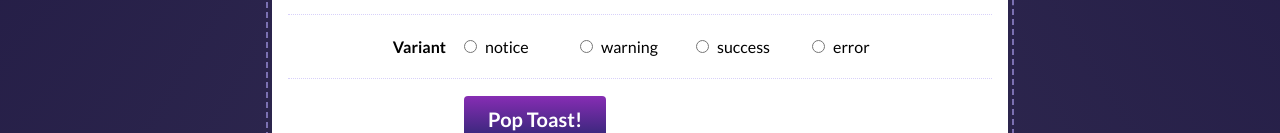
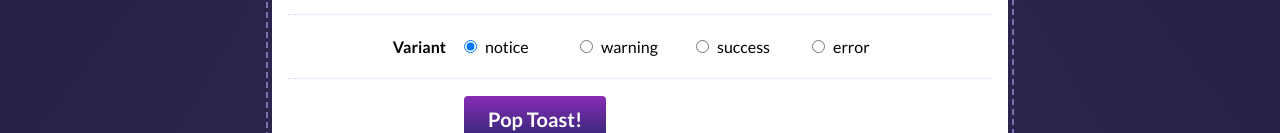
Before and after one commit to thewanionly/jor-toast, a React (Vite) app: page / in a window 1280 px wide. Shown: the part 510-643 px from the top of the page. Built offline with nearby package versions, Linux system fonts and the light colour scheme.

Commit message:
feat: set default variant to the first option

```diff
--- a/src/components/ToastPlayground/ToastPlayground.js
+++ b/src/components/ToastPlayground/ToastPlayground.js
@@ -8,7 +8,7 @@ const VARIANT_OPTIONS = ['notice', 'warning', 'success', 'error'];
 
 function ToastPlayGroundForm() {
   const [message, setMessage] = React.useState('');
-  const [variant, setVariant] = React.useState();
+  const [variant, setVariant] = React.useState(VARIANT_OPTIONS[0]);
 
   const handleMessageChange = (event) => {
     setMessage(event.target.value);
```
